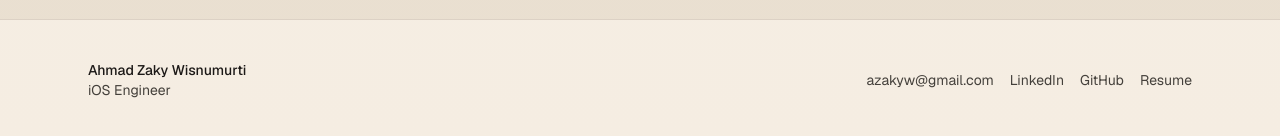
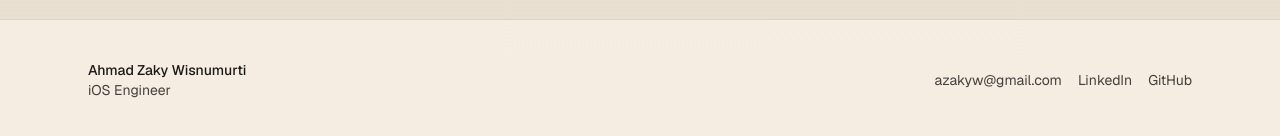
Before and after one commit to zakywisnu/website-portfolio, a Next.js app: page / in a window 1280 px wide. Shown: the part 5590-5726 px from the top of the page. Built offline with nearby package versions, Linux system fonts and the light colour scheme.

Commit message:
Remove resume link and public resume file

```diff
--- a/components/site-footer.tsx
+++ b/components/site-footer.tsx
@@ -21,9 +21,6 @@ export function SiteFooter() {
           <Link className="transition hover:text-[#31443a]" href={profile.github} target="_blank">
             GitHub
           </Link>
-          <Link className="transition hover:text-[#31443a]" href={profile.resumeHref} target="_blank">
-            Resume
-          </Link>
         </div>
       </div>
     </footer>
--- a/lib/site-data.ts
+++ b/lib/site-data.ts
@@ -29,7 +29,6 @@ export const profile = {
   email: "azakyw@gmail.com",
   github: "https://github.com/zakywisnu",
   linkedin: "https://www.linkedin.com/in/ahmadzakyw/",
-  resumeHref: "/Resume_Ahmad Zaky Wisnumurti.pdf",
   tagline: "Building secure, scalable iOS products with clean architecture and thoughtful user experience.",
   intro:
     "I design and ship mobile products that balance engineering rigor with polished product execution. My work spans architecture modernisation, performance, testability, and the day-to-day collaboration needed to keep a product moving.",
```
Also changed, not shown: 1 other file (tests, documents, lock files or other folders).
